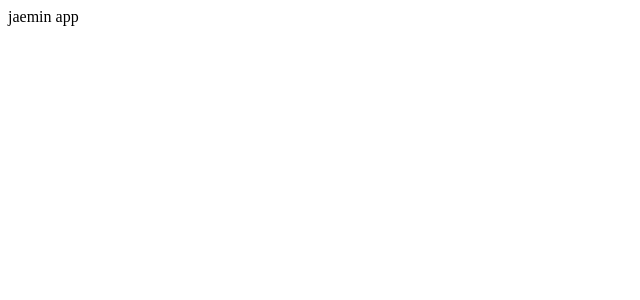
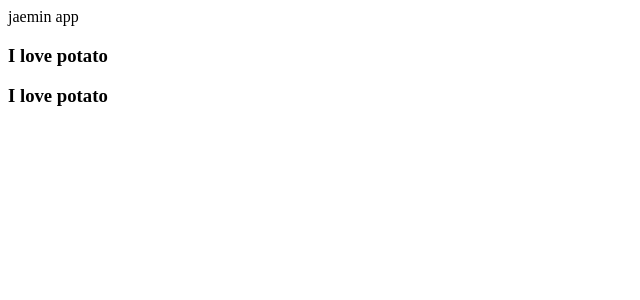
Before and after one commit to ehdrud1332/my-app, a React (Create React App) app: page / in a window 1280 px wide. Shown: the top 300 px of the page, without its empty margins (0-640 px from the left). Built offline with nearby package versions, Linux system fonts and the light colour scheme.

Commit message:
my first component

```diff
--- a/src/App.js
+++ b/src/App.js
@@ -1,4 +1,5 @@
 import React from 'react';
+import Potato from "./potato";
 
 function App() {
   return (
@@ -7,6 +8,9 @@
         jaemin app
       </text>
 
+        <Potato/>
+        <Potato/>
+
     </div>
   );
 }
--- /dev/null
+++ b/src/potato.js
@@ -0,0 +1,11 @@
+import React from 'react';
+
+function Potato() {
+    return (
+        <h3>
+            I love potato
+        </h3>
+    );
+}
+
+export default Potato;
```
